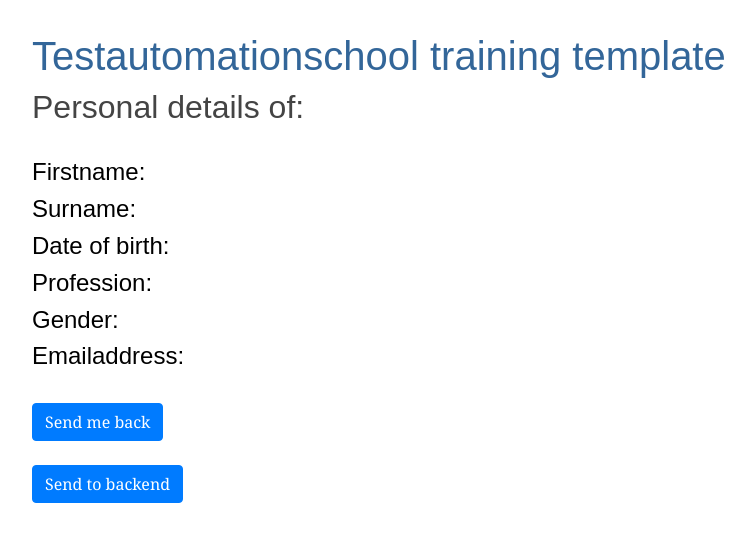
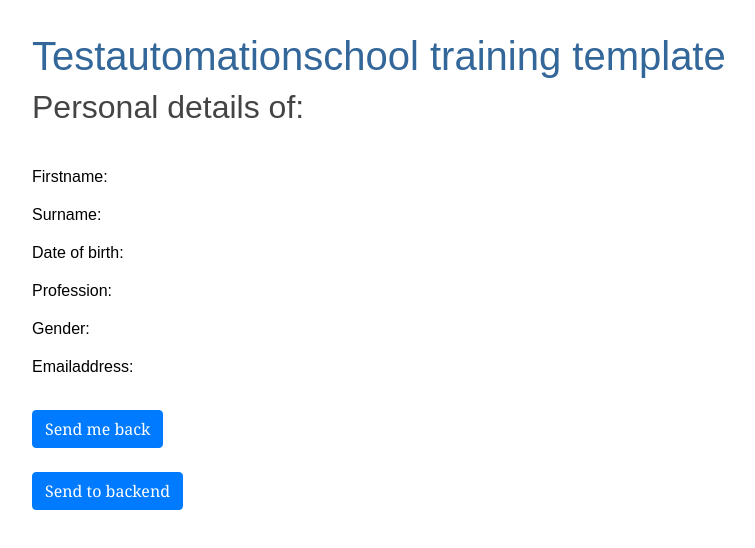
Before and after one commit to GDasai/angular-test, an Angular app: page /overview in a window 1280 px wide. Shown: the top 548 px of the page, without its empty margins (0-755 px from the left). Built offline with nearby package versions, Linux system fonts and the light colour scheme.

Commit message:
Updated html overview component

```diff
--- a/src/app/heroes/heroes.component.html
+++ b/src/app/heroes/heroes.component.html
@@ -11,13 +11,11 @@
 <div>
   <div class="form-group" class="col-7">
     <label for="firstname">Firstname:</label>
-    <input [(ngModel)]="hero.name" class="form-control" placeholder="enter your firstname" required="required"
-           id="firstname">
+    <input [(ngModel)]="hero.name" class="form-control" placeholder="enter your firstname" id="firstname">
   </div>
   <div class="form-group" class="col-7">
     <label for="surname">Surname:</label>
-    <input [(ngModel)]="hero.surename" class="form-control" placeholder="enter your surname" required="required"
-           id="surname">
+    <input [(ngModel)]="hero.surename" class="form-control" placeholder="enter your surname" id="surname">
   </div>
   <div class="form-group" class="col-7">
     <label for="surname">Date of birth:</label>
@@ -31,13 +29,14 @@
   <div class="form-group" class="col-7">
     <label for="gender">Gender:</label>
     <select class="form-control" [(ngModel)]="hero.gender" id="gender">
-      <option [ngValue]="undefined" disabled  selected>select one option from the dropdownlist</option>
+      <option [ngValue]="undefined" disabled selected>select one option from the dropdownlist</option>
       <option *ngFor="let gender of gender">{{gender}}</option>
     </select>
   </div>
-  <div class="form-group"  class="col-7" >
+  <div class="form-group" class="col-7">
     <label for="email">Email address:</label>
-    <input [(ngModel)]="hero.emailaddress" type="email" class="form-control" id="email" placeholder="name@example.com" aria-describedby="emailhelp">
+    <input [(ngModel)]="hero.emailaddress" type="email" class="form-control" id="email" placeholder="name@example.com"
+           aria-describedby="emailhelp">
     <small id="emailhelp" class="form-text text-muted">
       Enter your email in the following format name@example.com
     </small>
--- a/src/app/overview/overview.component.css
+++ b/src/app/overview/overview.component.css
@@ -0,0 +1,3 @@
+input {
+  font-weight: bold;
+}
--- a/src/app/overview/overview.component.html
+++ b/src/app/overview/overview.component.html
@@ -3,24 +3,50 @@
     <h2 id="personalDetailsOverview">Personal details of: {{ hero.name | uppercase }} {{hero.surename | uppercase}}</h2>
     <br>
   </div>
-  <div>
-    <h4 id="firstnameOverview">Firstname:<b>{{hero.name}}</b></h4>
 </div>
 <div>
-    <h4 id="surenameOverview">Surname:<b>{{hero.surename}}</b></h4>
+  <form>
+    <div class="form row">
+      <label for="firstnameOverview" class="col-sm-2 col-form-label">Firstname:</label>
+      <div class="col-sm-6">
+        <input type="text" readonly class="form-control-plaintext" id="firstnameOverview" value="{{hero.name}}">
       </div>
-  <div>
-    <h4 id="dateofbirthOverview">Date of birth:<b>{{hero.dateofbirth}}</b></h4>
     </div>
-  <div>
-    <h4 id="professionOverview">Profession:<b>{{hero.profession}}</b></h4>
+    <div class="form row">
+      <label for="surnameOverview" class="col-sm-2 col-form-label">Surname:</label>
+      <div class="col-sm-6">
+        <input type="text" readonly class="form-control-plaintext" id="surnameOverview" value="{{hero.surename}}">
       </div>
-  <div>
-    <h4 id="gender"Overview>Gender:<b>{{hero.gender}}</b></h4>
     </div>
-  <div>
-    <h4 id="emailaddressOverview">Emailaddress:<b>{{hero.emailaddress}}</b></h4>
+    <div class="form row">
+      <label for="dateofbirthOverview" class="col-sm-2 col-form-label">Date of birth:</label>
+      <div class="col-sm-6">
+        <input type="text" readonly class="form-control-plaintext" id="dateofbirthOverview"
+               value="{{hero.dateofbirth}}">
       </div>
+    </div>
+    <div class="form row">
+      <label for="profesionOverview" class="col-sm-2 col-form-label">Profession:</label>
+      <div class="col-sm-6">
+        <input type="text" readonly class="form-control-plaintext" id="profesionOverview"
+               value="{{hero.profession}}">
+      </div>
+    </div>
+    <div class="form row">
+      <label for="genderOverview" class="col-sm-2 col-form-label">Gender:</label>
+      <div class="col-sm-6">
+        <input type="text" readonly class="form-control-plaintext" id="genderOverview"
+               value="{{hero.gender}}">
+      </div>
+    </div>
+    <div class="form row">
+      <label for="emailOverview" class="col-sm-2 col-form-label">Emailaddress:</label>
+      <div class="col-sm-6">
+        <input type="text" readonly class="form-control-plaintext" id="emailOverview"
+               value="{{hero.emailaddress}}">
+      </div>
+    </div>
+  </form>
   <div>
     <br>
     <button (click)="sendMeRegister()" class="btn btn-primary">Send me back</button>
```
Lines whose indentation alone changed are shown as unchanged.
